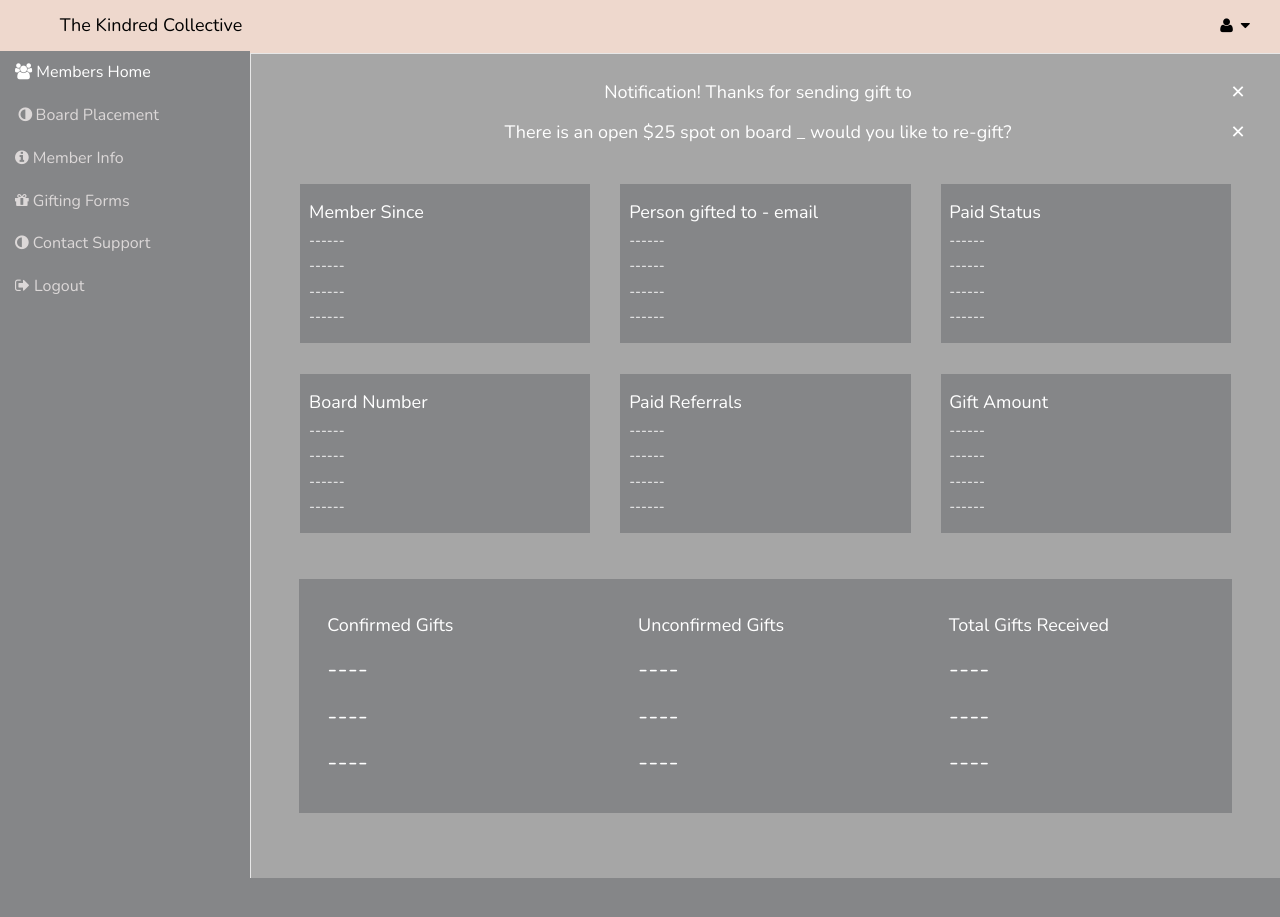
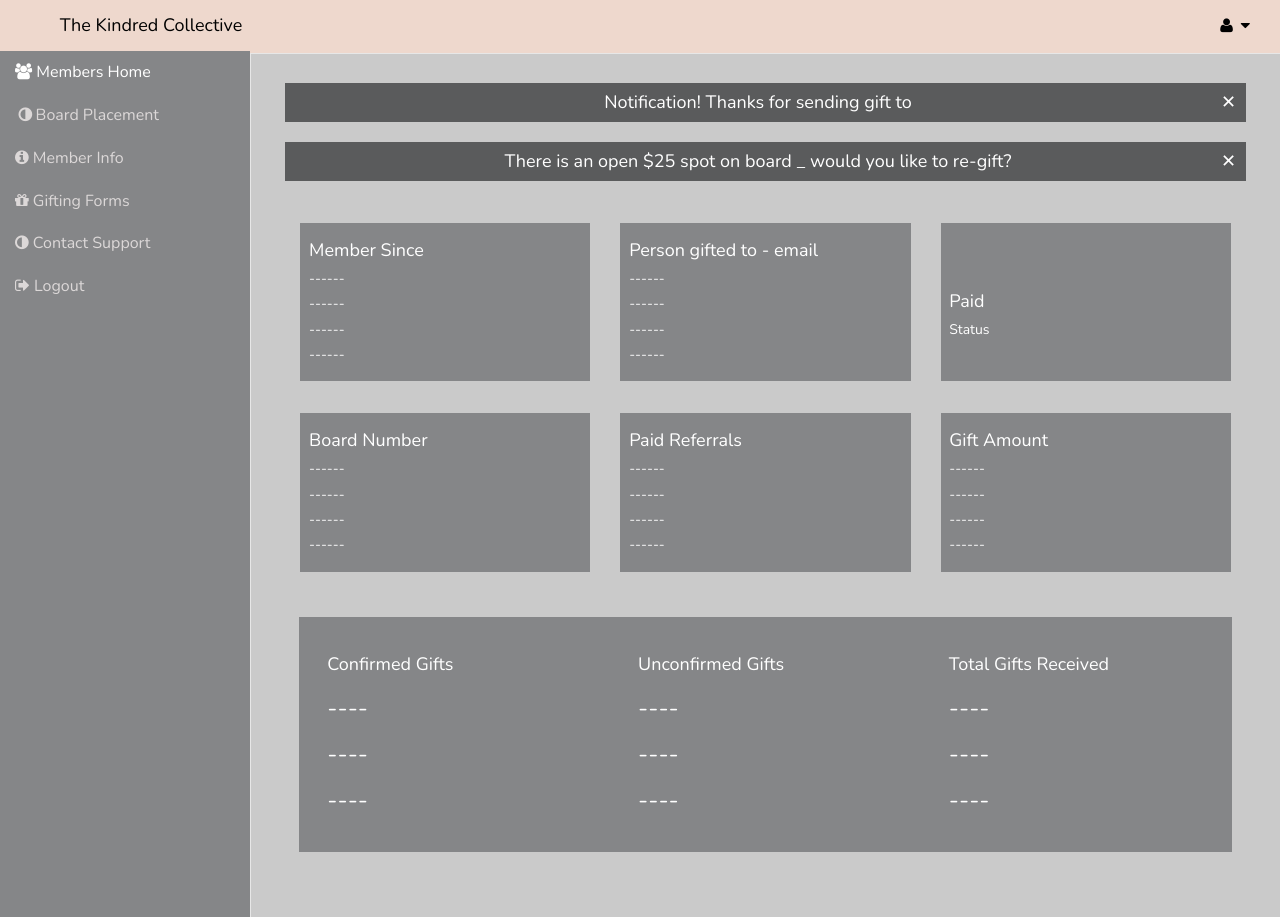
Before and after one commit to Iram1995/Kindred-Collective, a PHP site: page /visitor/home.php in a window 1280 px wide. Before the commit the page ends 878 px from the top, so only its background shows below. Run offline with PHP 8.4, Linux system fonts and the light colour scheme; a user stored in the database is signed in.

Commit message:
UI Updation

```diff
--- a/visitor/dist/css/sb-admin-2.css
+++ b/visitor/dist/css/sb-admin-2.css
@@ -22,7 +22,7 @@
 #page-wrapper {
   padding: 0 15px;
   min-height: 568px;
-  background-color: #a6a6a6;
+  background-color: #cacaca;
 }
 @media (min-width: 768px) {
   #page-wrapper {
--- a/visitor/home.php
+++ b/visitor/home.php
@@ -127,11 +127,15 @@ $userid = $_SESSION['userid'];
 <div style="padding: 2%;" class="col-lg-12">
                     <!-- /.col-lg-12 -->
                     <div class="row justify-content-center" >
-                    <h4 style="text-align:center">Notification! Thanks for sending gift to<span style="float: right;">✕</span></h4>
+                    <h4 style="background-color: #5a5b5c;
+    text-align: center;
+    padding: 1%;">Notification! Thanks for sending gift to<span style="float: right;">✕</span></h4>
 
                     </div>
                     <div class="row justify-content-center" >
-                    <h4 style="text-align:center">There is an open $25 spot on board _ would you like to re-gift?<span style="float: right;">✕</span></h4>
+                    <h4 style="background-color: #5a5b5c;
+    text-align: center;
+    padding: 1%;">There is an open $25 spot on board _ would you like to re-gift?<span style="float: right;">✕</span></h4>
 
                     </div>
                     <br/>
@@ -158,11 +162,11 @@ $userid = $_SESSION['userid'];
                         </div>
                         <div class="col-lg-4" style="">
                           <div style="background-color: #858688;padding:3%">
-                              <h4>Paid Status</h4>
-                              <h5>------</h5>
-                              <h5>------</h5>
-                              <h5>------</h5>
-                              <h5>------</h5>
+                          <h5>&nbsp;</h5>
+                              <h5>&nbsp;</h5>
+                              <h4>Paid</h4>
+                              <h5> Status</h5>
+                              <h5>&nbsp;</h5>
                           </div>
                         </div>
 
```
